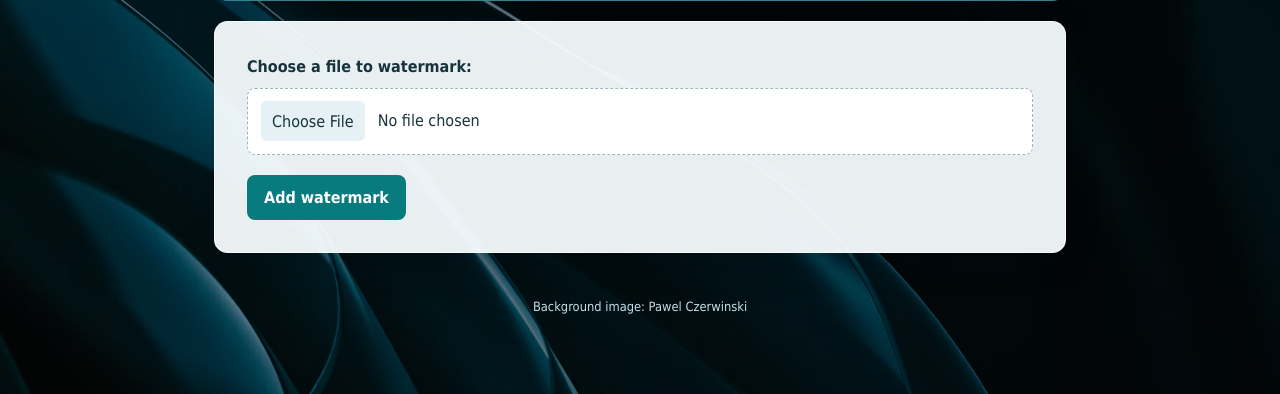
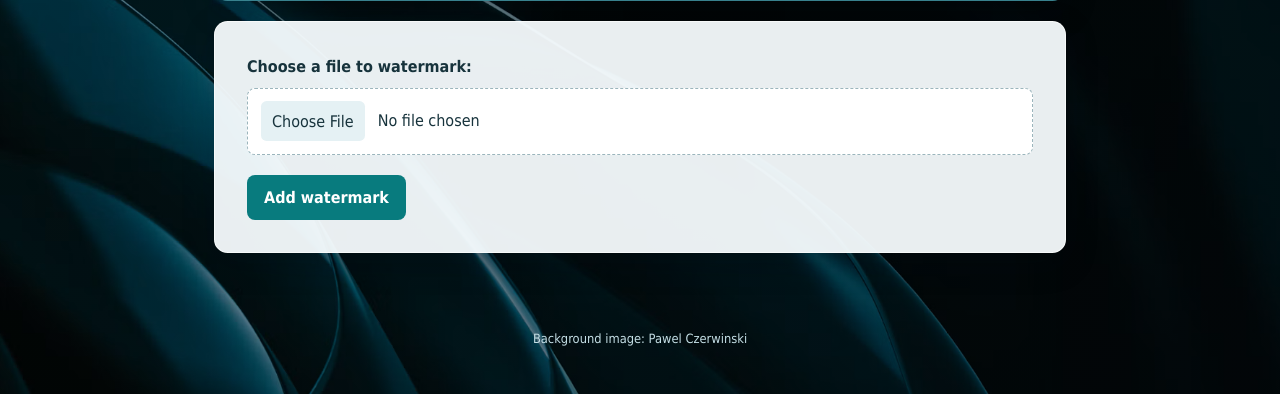
Before and after one commit to LVilleg/ece-30861, a Flask app: page /insert in a window 1280 px wide. Shown: the part 406-800 px from the top of the page. Run offline with Flask 3, Linux system fonts and the light colour scheme.

Commit message:
Adjust padding for site footer in style.css

```diff
--- a/Version_0.3/assets/style.css
+++ b/Version_0.3/assets/style.css
@@ -150,7 +150,7 @@ input::file-selector-button {
 .results-table th, .results-table td { padding: 0.65rem; text-align: left; border-bottom: 1px solid #c5d8dc; }
 .tester-output { white-space: pre-wrap; overflow-wrap: anywhere; max-height: 28rem; overflow-y: auto; font-size: 0.9rem; }
 summary { cursor: pointer; font-weight: 700; }
-.site-footer { padding: 0.5rem 1.5rem 2rem; text-align: center; color: #c4dee5; font-size: 0.8rem; }
+.site-footer { padding: 2.5rem 1.5rem 2rem; text-align: center; color: #c4dee5; font-size: 0.8rem; }
 .skip-link { position: absolute; left: 1rem; top: -6rem; z-index: 10; padding: 0.75rem; background: #fff; }
 .skip-link:focus { top: 1rem; }
 
```
